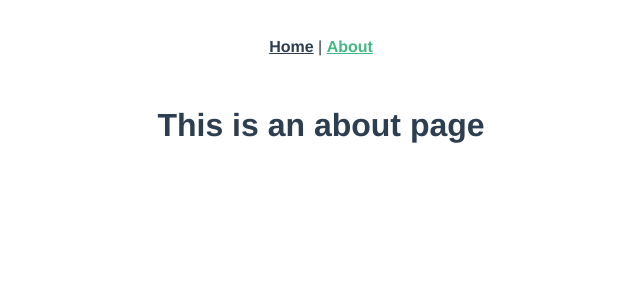
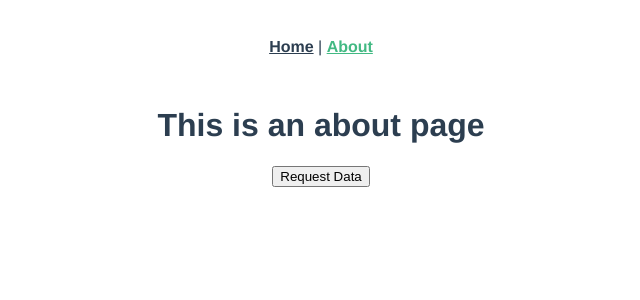
Before and after one commit to ChristopherNeuwirth/prototype-starter, a Vue app in the folder ui/: page /about in a window 1280 px wide. Shown: the top 300 px of the page, without its empty margins (319-959 px from the left). Built offline with nearby package versions, Linux system fonts and the light colour scheme.

Commit message:
implemented demo axios

```diff
--- a/ui/package.json
+++ b/ui/package.json
@@ -8,6 +8,7 @@
     "lint": "vue-cli-service lint"
   },
   "dependencies": {
+    "axios": "^0.18.0",
     "core-js": "^2.6.5",
     "vue": "^2.6.10",
     "vue-class-component": "^7.0.2",
--- a/ui/src/views/About.vue
+++ b/ui/src/views/About.vue
@@ -1,5 +1,32 @@
 <template>
   <div class="about">
     <h1>This is an about page</h1>
+    <button @click="getData()">Request Data</button>
+    <div>{{msg}}</div>
   </div>
 </template>
+
+<script lang="ts">
+import { Vue } from 'vue-property-decorator';
+import axios from 'axios';
+
+export default Vue.extend({
+  data() {
+    return {
+      msg: ''
+    };
+  },
+  methods: {
+    getData(): void {
+      axios({ method: 'GET', url: 'http://localhost:3000/api/hello' }).then(
+        (result) => {
+          this.msg = result.data;
+        },
+        (error) => {
+          console.log(error);
+        }
+      );
+    }
+  }
+});
+</script>
```
Also changed, not shown: 1 other file (tests, documents, lock files or other folders).
